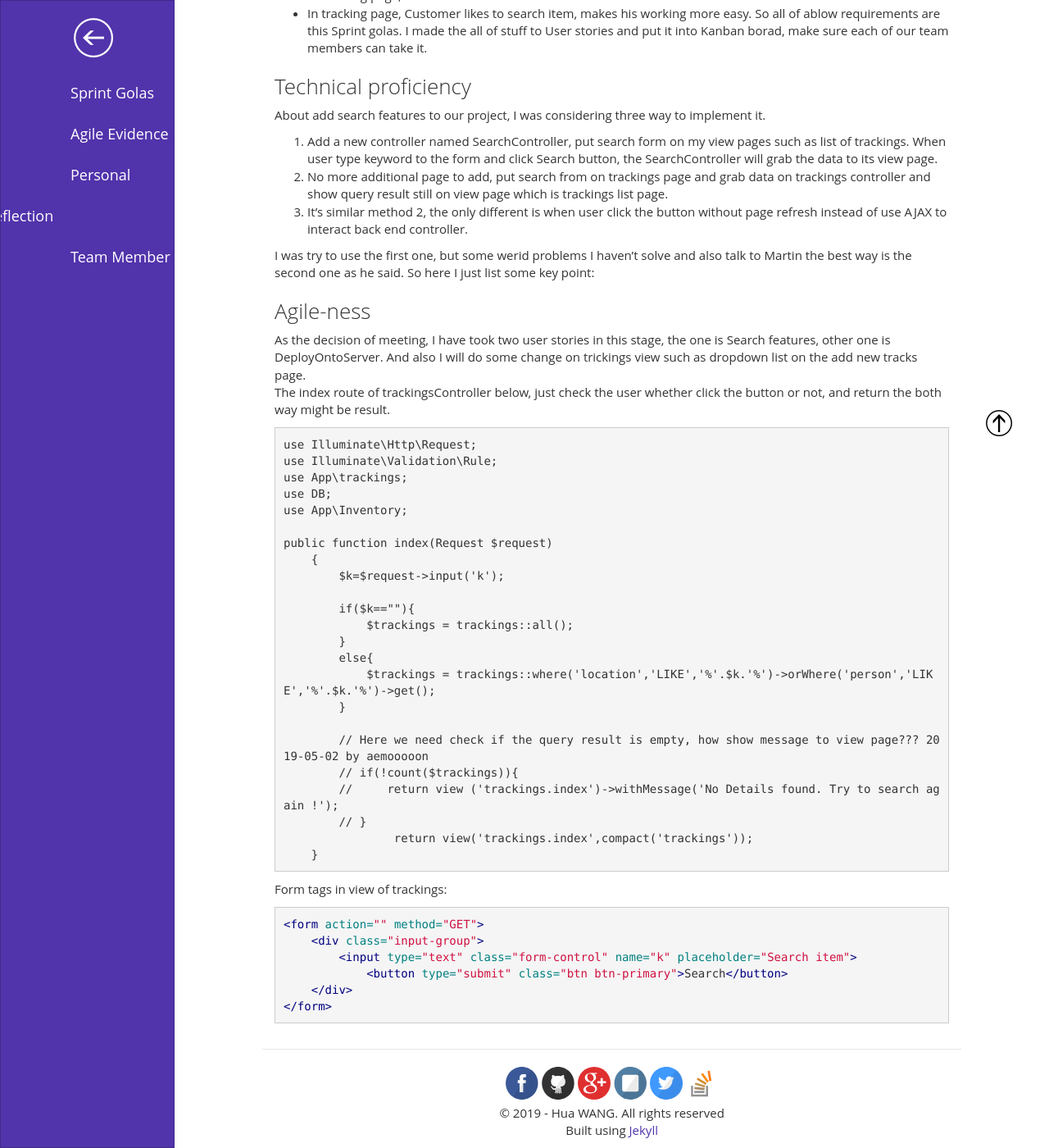
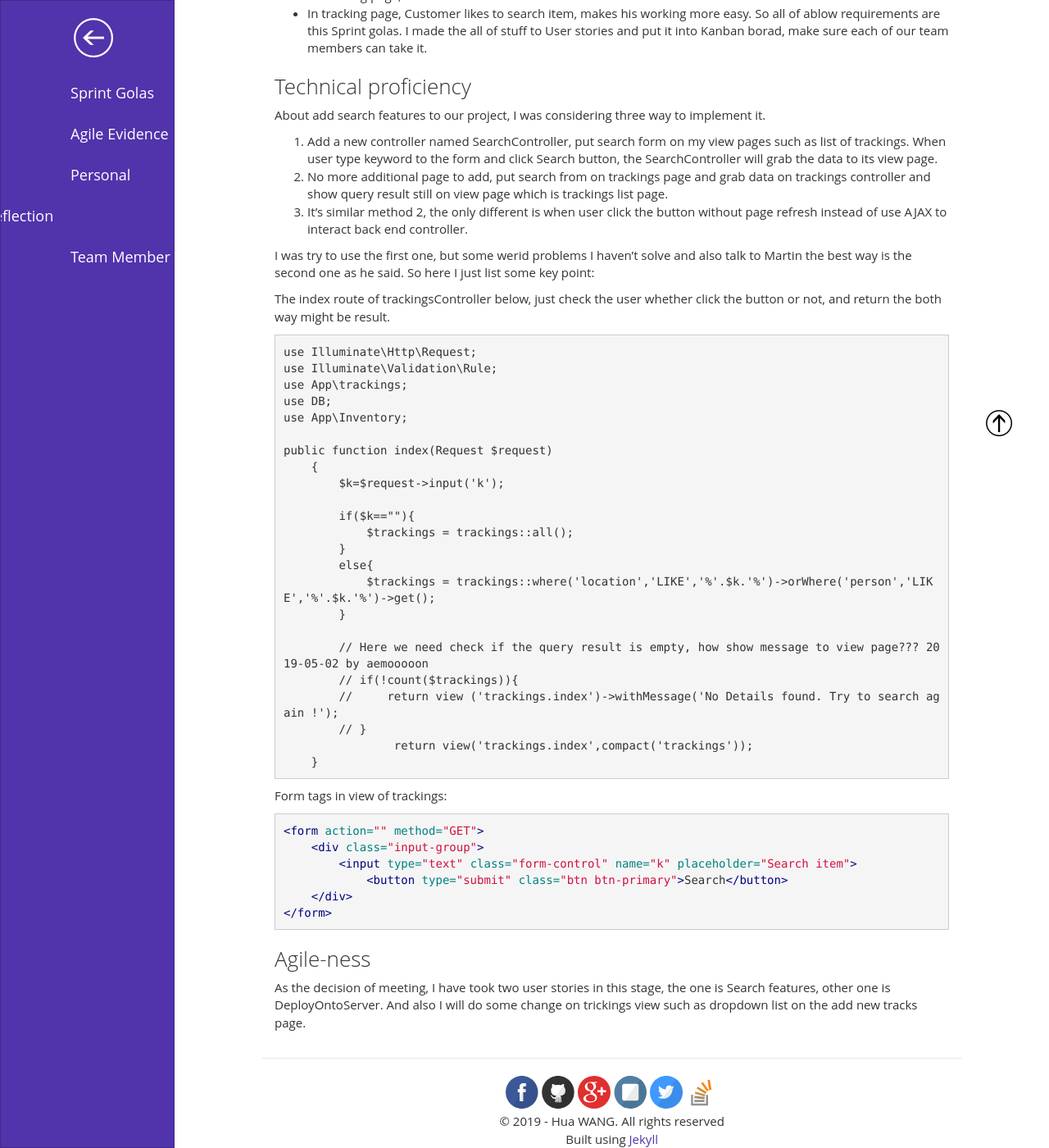
Before and after one commit to aemooooon/Software-engineering-profolio, a Jekyll site: the page built from sprintgoals/index.md, in a window 1280 px wide and 1400 px high, scrolled down 3677 px. Shown: the whole window at 82% size. Built offline with Jekyll 4.4.1, drawn with Linux system fonts in a browser that asks for light colours; nearby versions of some CDN libraries; part of the change alters nothing that is shown.

````diff
--- a/sprintgoals/index.md
+++ b/sprintgoals/index.md
@@ -147,8 +147,6 @@ About add search features to our project, I was considering three way to impleme
 
 I was try to use the first one, but some werid problems I haven't solve and also talk to Martin the best way is the second one as he said. So here I just list some key point:
 
-### Agile-ness
-As the decision of meeting, I have took two user stories in this stage, the one is Search features, other one is DeployOntoServer. And also I will do some change on trickings view such as dropdown list on the add new tracks page.<br>
 The index route of trackingsController below, just check the user whether click the button or not, and return the both way might be result.
 ```php\
 use Illuminate\Http\Request;
@@ -185,3 +183,6 @@ Form tags in view of trackings:
     </div>
 </form>
 ```
+
+### Agile-ness
+As the decision of meeting, I have took two user stories in this stage, the one is Search features, other one is DeployOntoServer. And also I will do some change on trickings view such as dropdown list on the add new tracks page.<br>
````
